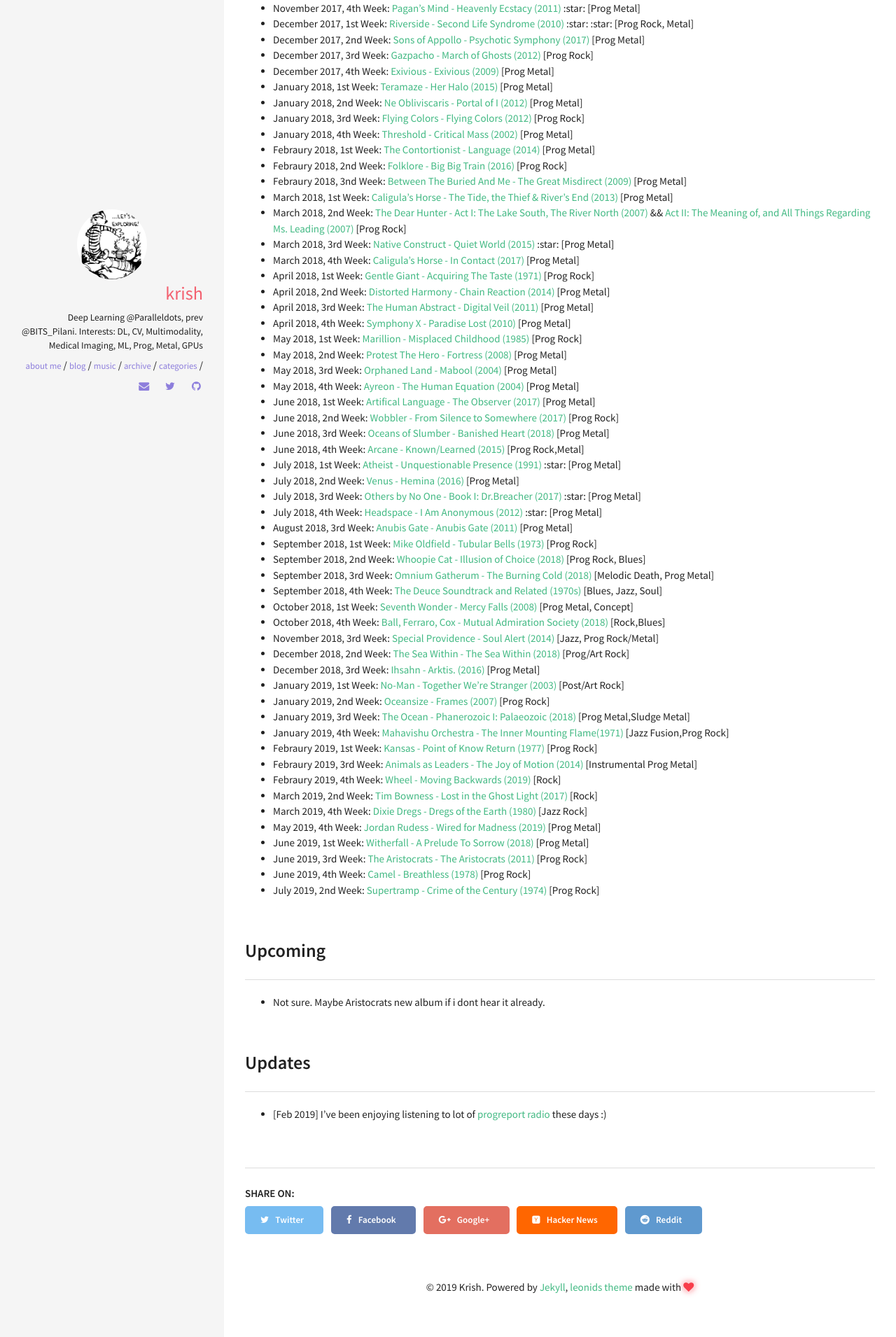
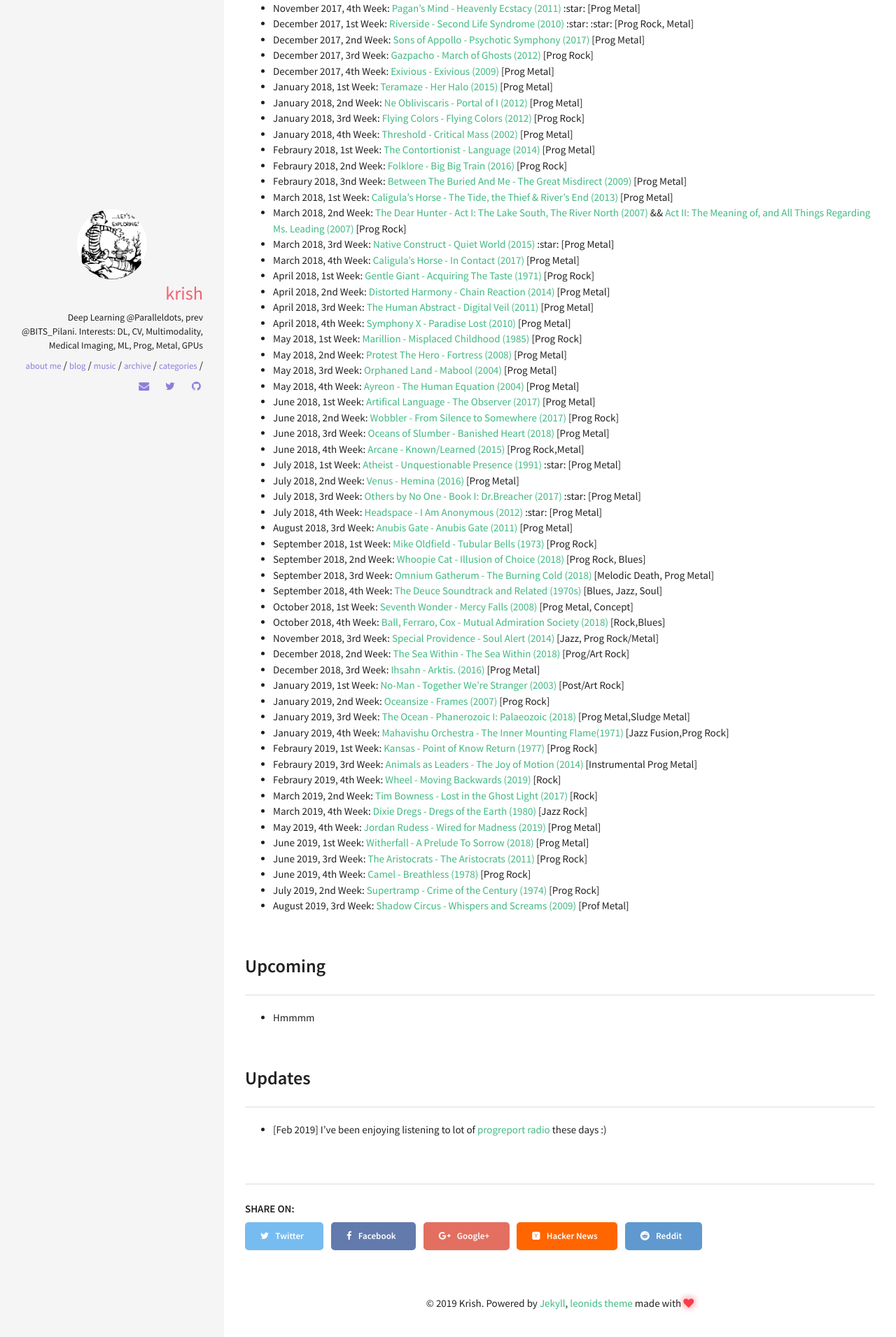
Before and after one commit to skrish13/skrish13.github.io, a Jekyll site: the page built from music/2017-10-14-aotw.md, in a window 1280 px wide. Shown: the part 975-2885 px from the top of the page at 70% size. Built offline with Jekyll 4.4.1, drawn with Linux system fonts in a browser that asks for light colours; comment, search, counter and statistics services are not loaded.

Commit message:
new aotw; paper

```diff
--- a/music/2017-10-14-aotw.md
+++ b/music/2017-10-14-aotw.md
@@ -84,9 +84,10 @@ In upcoming months, mostly works from these artists will be here. Please tell me
 - June 2019, 3rd Week: [The Aristocrats - The Aristocrats (2011)](https://open.spotify.com/album/7GKzcJbW0Qernh0Xab1bIf?si=b3Lu68UXROe1b4utFFoMdQ) [Prog Rock]
 - June 2019, 4th Week: [Camel - Breathless (1978)](https://open.spotify.com/album/1YRwNrwQKhQpEBUeLCtucL?si=S5DkhRupTY-vvq5EtJacaA) [Prog Rock]
 - July 2019, 2nd Week: [Supertramp - Crime of the Century (1974)](https://open.spotify.com/album/5Se5MdfqD1nAitv3muKnCB?si=Nxcas0DsQC2m2u6ulhVIjA) [Prog Rock]
+- August 2019, 3rd Week: [Shadow Circus - Whispers and Screams (2009)](https://open.spotify.com/album/6GrWybPAEpdaqolV0Xxkl1?si=_HtGoh7ETVeZQkMpiU91gA) [Prof Metal]
 
 ## Upcoming
-- Not sure. Maybe Aristocrats new album if i dont hear it already.
+- Hmmmm
 
 ## Updates
 - [Feb 2019] I've been enjoying listening to lot of [progreport radio](https://progreport.com/radio/) these days :)
```
Also changed, not shown: about.md (+1 -0 lines).
